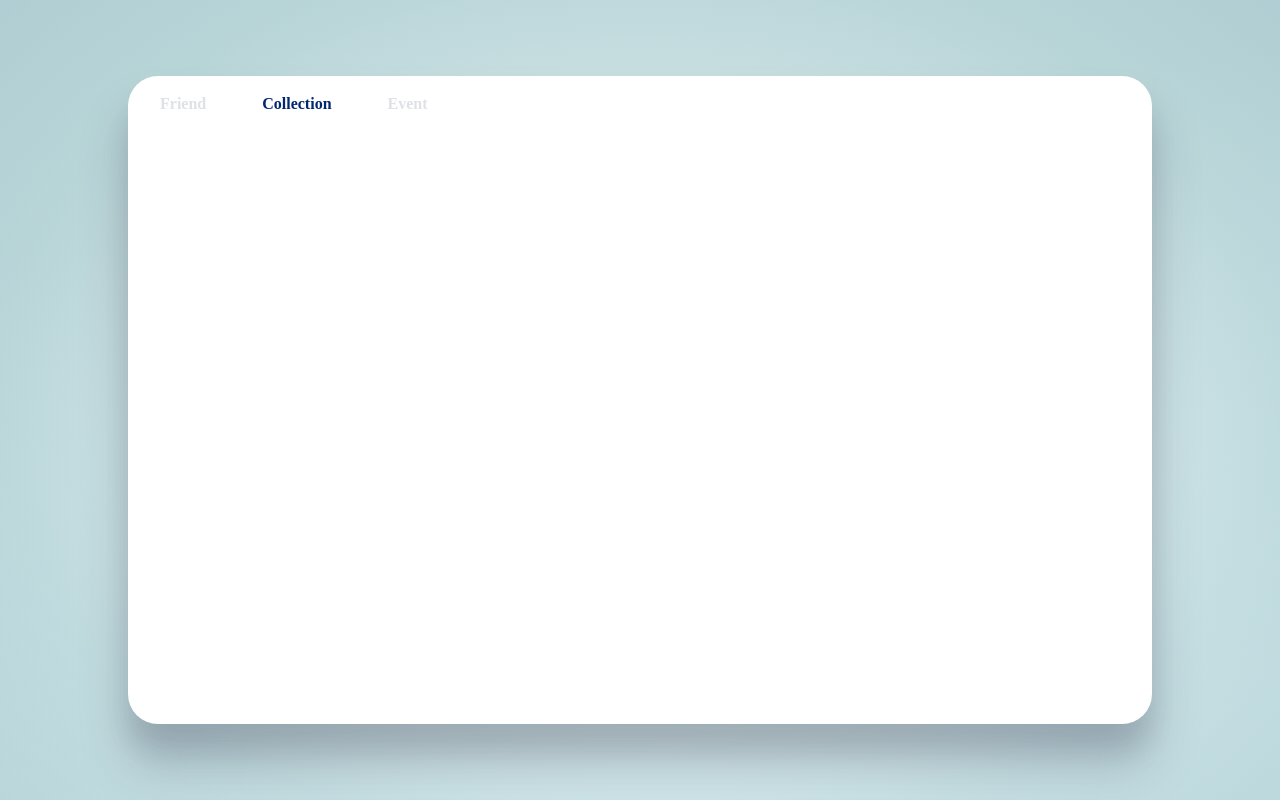
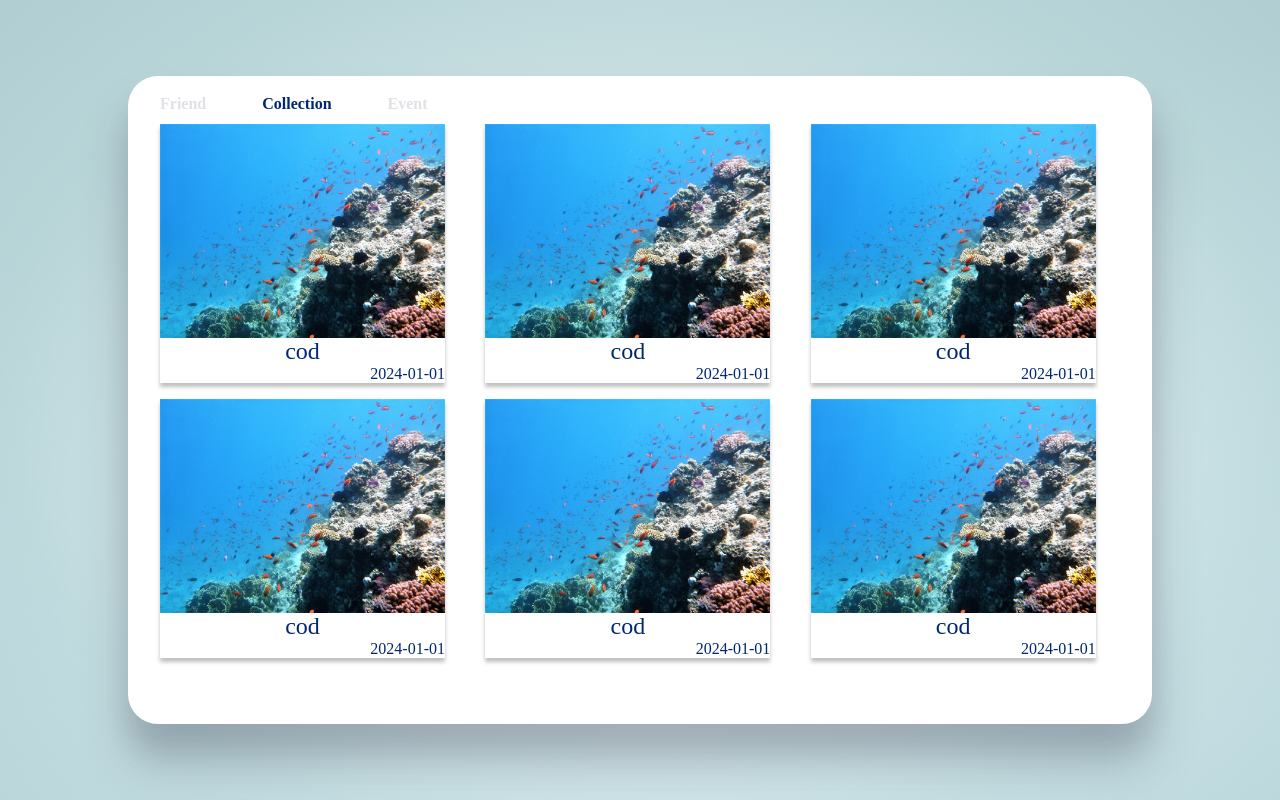
Before and after one commit to GDG-on-Campus-KNU/3rd-sc-6-BlueMosaic-FE, a React (Vite) app in the folder BlueMosaic/: page /collection in a window 1280 px wide. Built offline with nearby package versions, Linux system fonts and the light colour scheme; the HTML template or start-up script is replaced by a standard one; a web font is replaced by a local one.

Commit message:
Feat: Collection Page interactive Grid

```diff
--- a/BlueMosaic/src/components/dashboard/Dashboard.tsx
+++ b/BlueMosaic/src/components/dashboard/Dashboard.tsx
@@ -44,7 +44,7 @@ box-shadow: 0px 40px 48px 0px rgba(50, 50, 71, 0.25), 0px 24px 24px 0px rgba(50,
 
 const DashboardSidebar = styled.section`
 width: 100%;
-height: 5rem;
+height: 3rem;
 flex-shrink: 0;
 
 ol {
@@ -65,8 +65,8 @@ ol {
 const DashboardContainer = styled.section`
 box-sizing: border-box;
 width: 100%;
+height: 100%;
 display: flex;
-padding: 5rem 13rem;
 flex-direction: column;
 justify-content: center;
 align-items: center;
--- /dev/null
+++ b/BlueMosaic/src/components/dashboard/MiniFrameSVG.tsx
@@ -0,0 +1,50 @@
+import styled from "@emotion/styled"
+
+export const MiniFrameSVG = ({ handleCircleClickParent, imageUrl, date, text }) => {
+
+  return (
+    <FrameWrapper>
+      <img src={imageUrl} alt="img"/>
+      <span>{text}</span>
+      <p>{date}</p>
+    </FrameWrapper>
+    );
+}
+
+const FrameWrapper = styled.div`
+display: flex;
+max-width: 17.8125rem;
+max-height: 19.8125rem;
+flex-direction: column;
+justify-content: center;
+align-items: center;
+flex-shrink: 0;
+box-shadow: 0px 4px 4px 0px rgba(0, 0, 0, 0.25);
+
+img {
+  flex: 1 0 0;
+  align-self: stretch;
+  background: #D9D9D9;
+  object-fit: cover;
+  width: 100%;
+  height: 100%;
+  box-sizing: border-box;
+}
+
+span {
+  align-self: stretch;
+  color: var(----font-color, #00276F);
+  text-align: center;
+  font-family: "Potta One";
+  font-size: 1.5rem;
+}
+
+p {
+  color: var(----font-color, #00276F);
+  text-align: right;
+  font-family: "Potta One";
+  font-size: 1rem;
+  margin: 0;
+  margin-left: auto;
+}
+`
--- a/BlueMosaic/src/pages/Collection.tsx
+++ b/BlueMosaic/src/pages/Collection.tsx
@@ -1,6 +1,9 @@
 import { Wrapper, Container } from "../styles/Layout"
+import styled from "@emotion/styled"
+import { Dashboard } from "../components/dashboard/dashboard"
+import { MiniFrameSVG } from "../components/dashboard/MiniFrameSVG"
 import HomeSVG from "../assets/HomeSVG.svg"
-import { Dashboard } from "../components/dashboard/dashboard"
+import imageUrl from "../assets/UploadBackground.jpg"
 
 export const Collection = () => {
 
@@ -8,9 +11,30 @@ export const Collection = () => {
     <Wrapper backgroundImage={HomeSVG} style={{ backgroundSize: 'cover' }}>
       <Container>
         <Dashboard currentPage="Collection">
-
+          {/* Grid */}
+          <GridContainer>
+            <MiniFrameSVG imageUrl={imageUrl} text={"cod"} date={"2024-01-01"} handleCircleClickParent={""}/>
+            <MiniFrameSVG imageUrl={imageUrl} text={"cod"} date={"2024-01-01"} handleCircleClickParent={""}/>
+            <MiniFrameSVG imageUrl={imageUrl} text={"cod"} date={"2024-01-01"} handleCircleClickParent={""}/>
+            <MiniFrameSVG imageUrl={imageUrl} text={"cod"} date={"2024-01-01"} handleCircleClickParent={""}/>
+            <MiniFrameSVG imageUrl={imageUrl} text={"cod"} date={"2024-01-01"} handleCircleClickParent={""}/>
+            <MiniFrameSVG imageUrl={imageUrl} text={"cod"} date={"2024-01-01"} handleCircleClickParent={""}/>
+          </GridContainer>
         </Dashboard>
       </Container>
     </Wrapper>
   );
 }
+
+const GridContainer = styled.div`
+  width: 100%;
+  height: 100%;
+  display: grid;
+  box-sizing: border-box;
+  padding-left: 2rem;
+  padding-right: 2rem;
+  grid-template-columns: repeat(auto-fill, minmax(255px, 1fr));
+  gap: 16px;
+  align-items: stretch; /* 수정된 부분 */
+  align-content: flex-start; /* 수정된 부분 */
+`;
```
